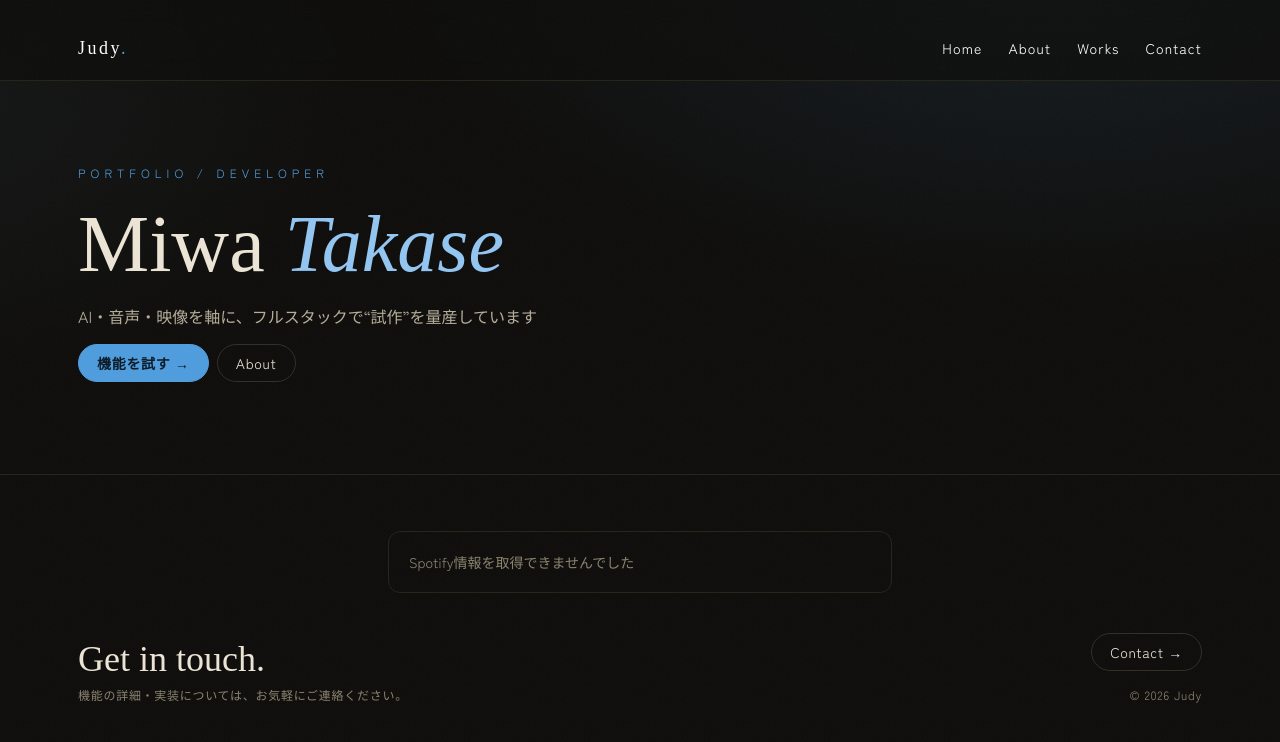
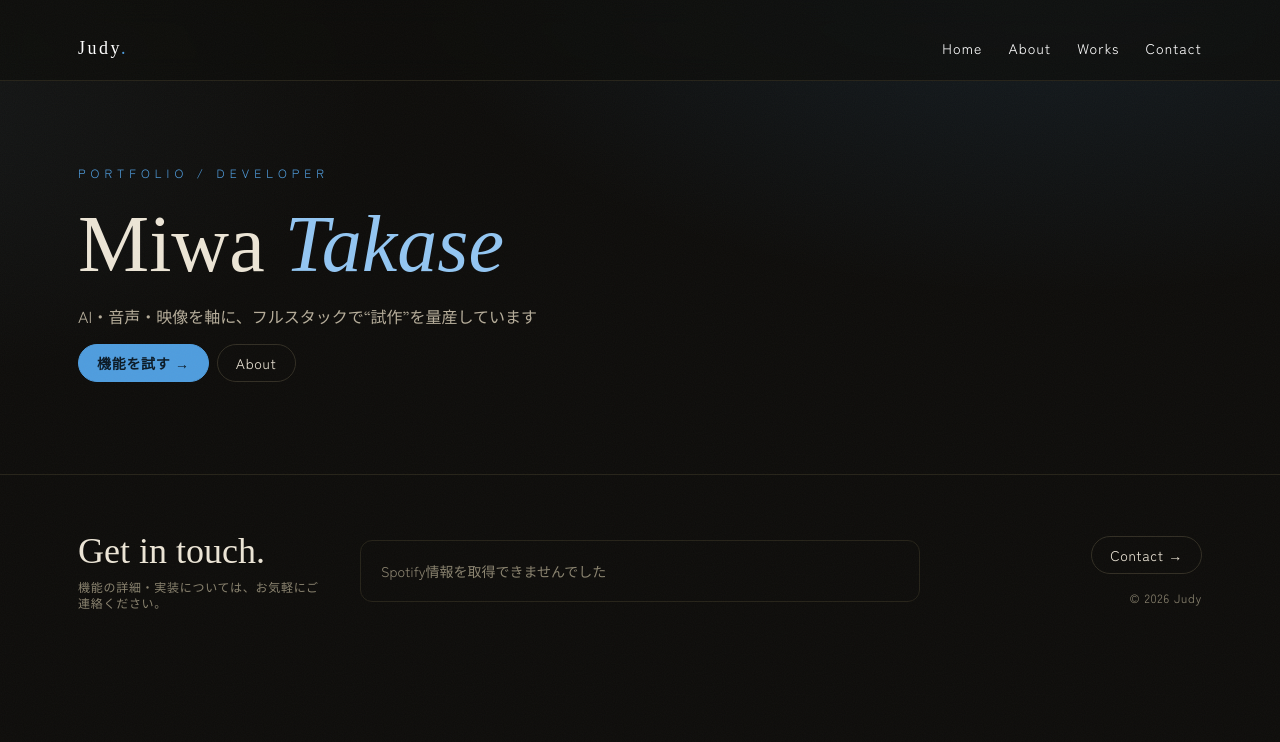
Before and after one commit to miwa-takase/portfolio, a React (Vite) app: page / in a window 1280 px wide. Shown: the top 742 px of the page. Built offline with nearby package versions, Linux system fonts and the light colour scheme; no server answers; a web font is replaced by a local one.

Commit message:
Align footer content height

```diff
--- a/src/components/Footer.tsx
+++ b/src/components/Footer.tsx
@@ -12,15 +12,15 @@ export default function Footer() {
       id="contact"
       className="mt-16 border-t border-line-soft py-14 pb-[70px]"
     >
-      <div className="wrap mb-10 max-w-[560px]">
-        <SpotifyNowPlaying />
-      </div>
-      <div className="wrap flex flex-wrap items-end justify-between gap-6">
+      <div className="wrap grid items-center gap-8 md:grid-cols-[1fr_minmax(320px,560px)_1fr]">
         <div>
           <h2 className="font-serif text-4xl font-medium">Get in touch.</h2>
           <p className="mt-2 text-xs tracking-[0.06em] text-muted">
             機能の詳細・実装については、お気軽にご連絡ください。
           </p>
+        </div>
+        <div className="w-full">
+          <SpotifyNowPlaying />
         </div>
         <div className="text-right">
           {show ? (
```
